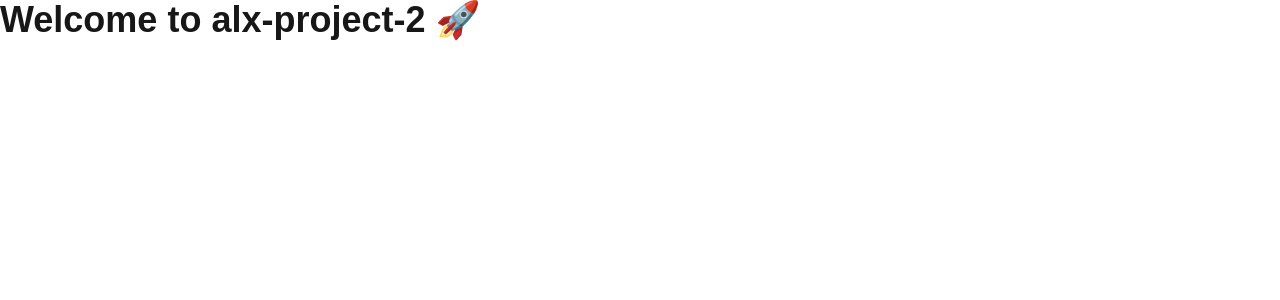
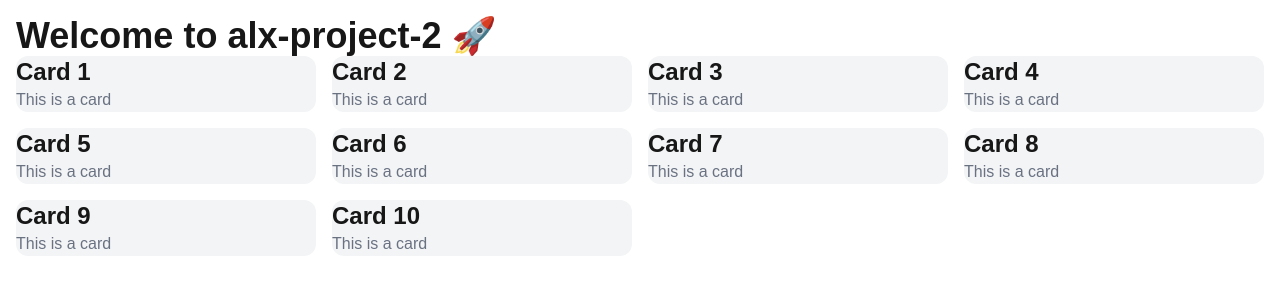
Before and after one commit to IsraelOlusoji/alx-project-0x02-setup, a Next.js app in the folder alx-project-0x02/: page /home in a window 1280 px wide. Shown: the top 300 px of the page. Built offline with nearby package versions, Linux system fonts and the light colour scheme.

Commit message:
Create a Reusable Card Component

```diff
--- /dev/null
+++ b/alx-project-0x02/components/common/Card.tsx
@@ -0,0 +1,15 @@
+import React from "react";
+import { CardProps } from "@/interfaces";
+
+const Card = ({ title, content }: CardProps) => {
+  return (
+    <div className="w-full">
+      <div className="bg-gray-100 rounded-xl overflow-hidden hover:shadow-lg transition-shadow cursor-pointer relative">
+        <h1 className="text-2xl font-bold">{title}</h1>
+        <p className="text-gray-500">{content}</p>
+      </div>
+    </div>
+  );
+};
+
+export default Card;
--- a/alx-project-0x02/interfaces/index.ts
+++ b/alx-project-0x02/interfaces/index.ts
@@ -5,3 +5,9 @@ export interface ButtonProps {
   shape?: "rounded-sm" | "rounded-md" | "rounded-full" ;
   className?: string;
 }
+
+
+export interface CardProps {
+    title: string;
+    content: string;
+}
--- a/alx-project-0x02/pages/home.tsx
+++ b/alx-project-0x02/pages/home.tsx
@@ -1,9 +1,22 @@
 import React from "react";
+import Card from "@/components/common/Card";
 
 const Home = () => {
   return (
-    <div>
+    <div className="p-4 container mx-auto">
       <h1 className="text-4xl font-bold">Welcome to alx-project-2 🚀</h1>
+      <div className="grid grid-cols-1 sm:grid-cols-2 lg:grid-cols-3 xl:grid-cols-4 gap-4">
+        <Card title="Card 1" content="This is a card" />
+        <Card title="Card 2" content="This is a card" />
+        <Card title="Card 3" content="This is a card" />
+        <Card title="Card 4" content="This is a card" />
+        <Card title="Card 5" content="This is a card" />
+        <Card title="Card 6" content="This is a card" />
+        <Card title="Card 7" content="This is a card" />
+        <Card title="Card 8" content="This is a card" />
+        <Card title="Card 9" content="This is a card" />
+        <Card title="Card 10" content="This is a card" />
+      </div>
     </div>
   );
 };
```
Also changed, not shown: alx-project-0x02/pages/posts.tsx (added).
